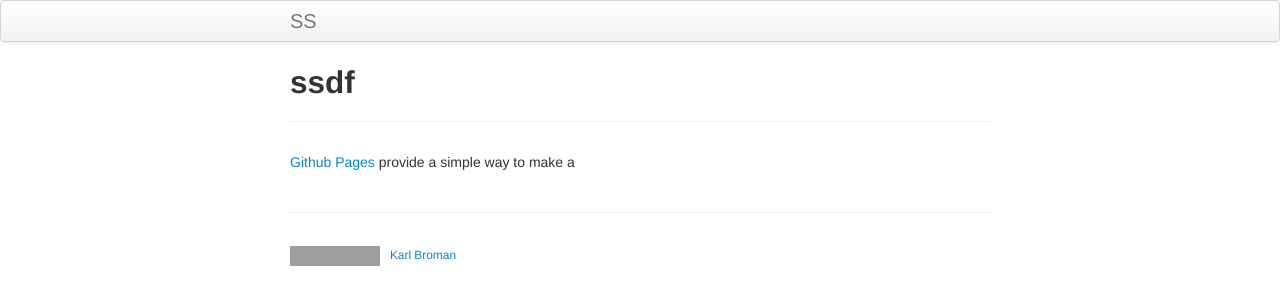
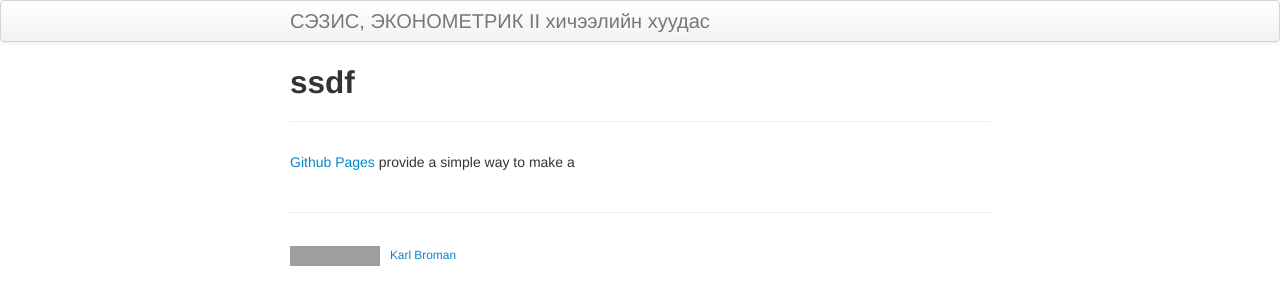
Before and after one commit to Suvd91/ecn321, a Jekyll site: the page built from index.md, in a window 1280 px wide. Shown: the top 305 px of the page. Built offline with Jekyll 4.4.1, drawn with Linux system fonts in a browser that asks for light colours; grey boxes are pictures that could not be loaded.

Commit message:
edit _config.yml

```diff
--- a/_config.yml
+++ b/_config.yml
@@ -8,12 +8,12 @@ highlighter: rouge
 # Themes are encouraged to use these universal variables
 # so be sure to set them if your theme uses them.
 #
-title : SS
+title : СЭЗИС, ЭКОНОМЕТРИК II хичээлийн хуудас
 author :
-  name : D
-  email : kbroman@gmail.com
-  github : kbroman
-  twitter : kwbroman
+  name : D. Khashbaatar
+  email : hashbaatar@gmail.com
+  github : khashaa
+  twitter : khashaa
   feedburner : nil
 
 # NOTE: Replacing this next line with your own URL
```
